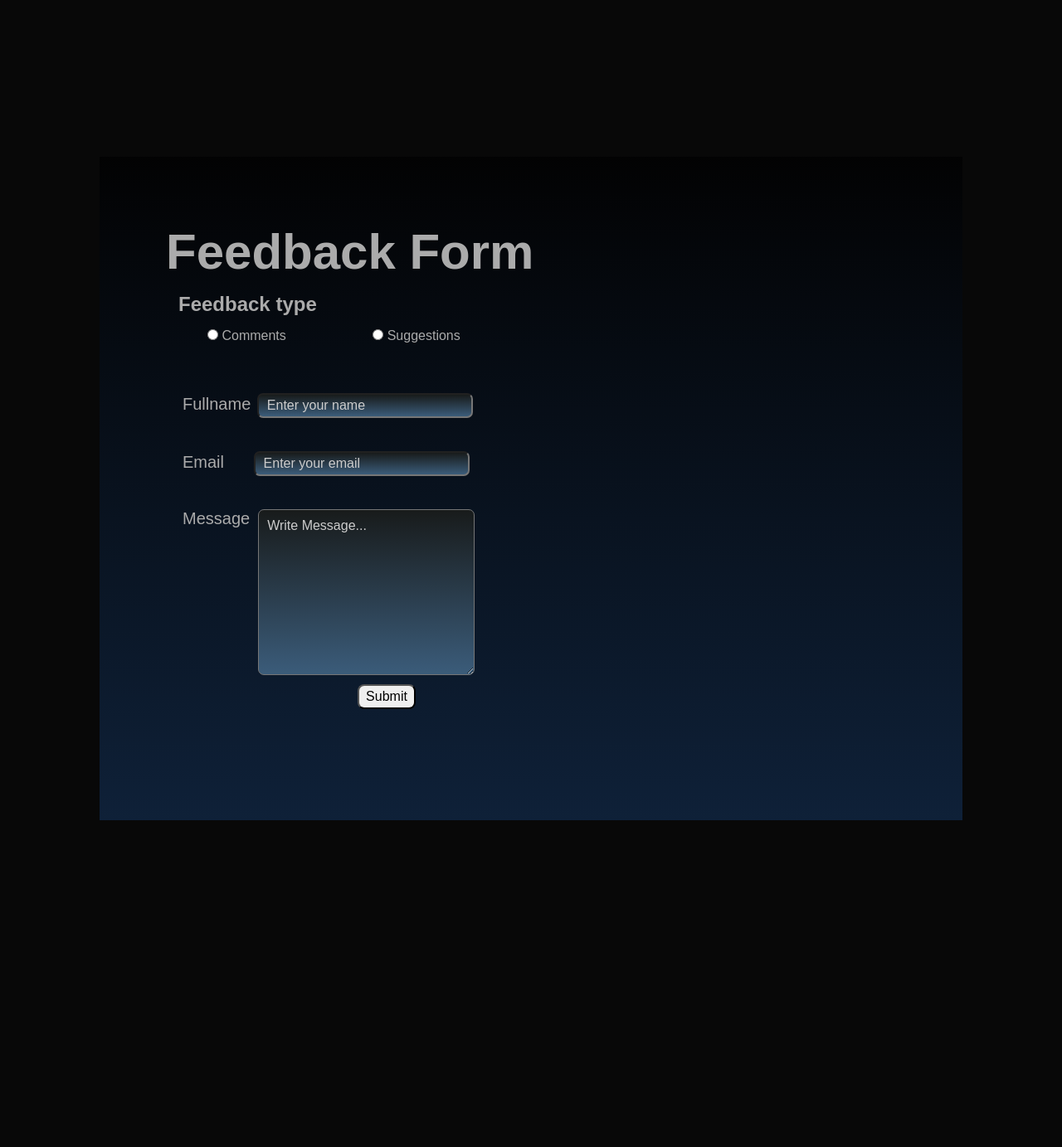
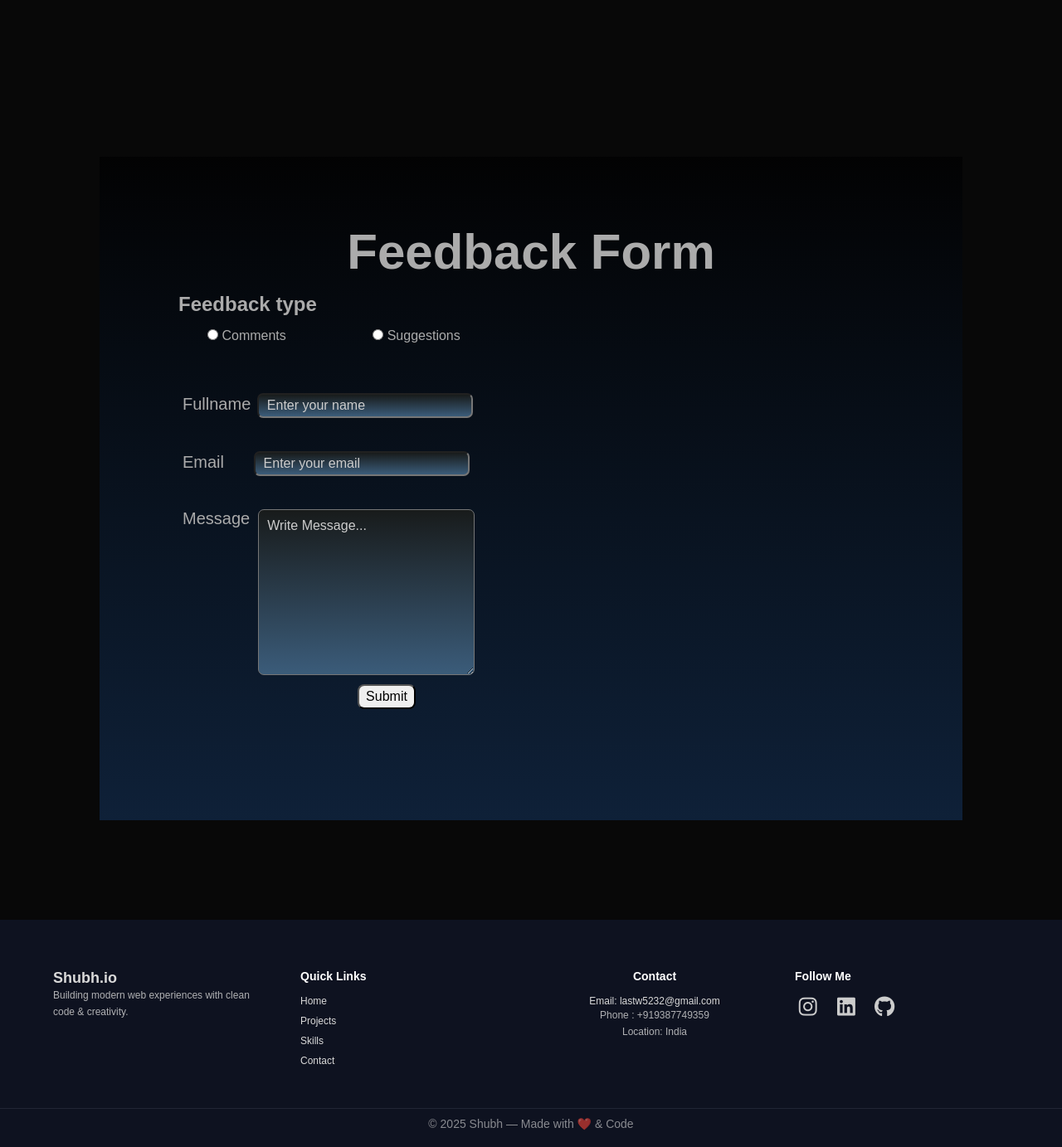
Before and after one commit to itzsubham2006/Portfolilo, a Python web app: template templates/index.html in a window 1280 px wide. Shown: the part 4038-5421 px from the top of the page at 83% size. Before the commit the page ends 5147 px from the top, so only its background shows below. Run offline with Jinja, Linux system fonts and the light colour scheme; the template is opened without the code that fills it, so the values that code supplies are empty; some libraries are stand-ins or nearby versions.

Commit message:
frontend

```diff
--- a/Static/CSS/style.css
+++ b/Static/CSS/style.css
@@ -514,6 +513,8 @@ nav ul li a:hover::after{
 
 #feedback h1{
     font-size: 60px;
+    display: flex;
+    justify-content: center;
 }
 
 
@@ -589,3 +590,132 @@ textarea.input.message-lvl{
 label{
     cursor: pointer;
 }
+
+
+/* -------------------------footer--------------------- */
+
+
+
+
+#footer{
+    width: 100%;
+    height: 200px;
+    background-color:black;
+    padding: 50px 0;
+    margin: 30px 40px 0 40px;
+}
+
+
+.contact a{
+    text-decoration: none;
+    color: white;
+
+
+}
+
+.contact a:hover{
+    text-decoration: underline;
+}
+
+
+.contact{
+    display: inline;
+    text-align: center;
+    position: relative;
+
+
+}
+
+.link{
+    display:block;
+}
+
+.contact ul{
+    list-style: none;
+}
+
+/* ---------- */
+
+
+
+/* Footer Style */
+.footer {
+    background: #0e1220;
+    color: #d9d9d9;
+    padding: 60px 0 20px;
+    font-family: "Poppins", sans-serif;
+}
+
+.footer-container {
+    width: 90%;
+    max-width: 1200px;
+    margin: auto;
+    display: grid;
+    grid-template-columns: repeat(auto-fit, minmax(220px, 1fr));
+    gap: 40px;
+}
+
+
+.footer-section h3 {
+    color: #fff;
+    margin-bottom: 15px;
+}
+
+.footer-section p {
+    opacity: 0.8;
+    line-height: 1.7;
+}
+
+.footer-section ul {
+    list-style: none;
+    padding: 0;
+}
+.footer-section{
+    font-size: 12px;
+    font-weight: 200;
+
+
+}
+
+
+
+.footer-section ul li a {
+    color: #d9d9d9;
+    text-decoration: none;
+    display: inline-block;
+    margin-bottom: 10px;
+    transition: 0.3s;
+}
+
+.footer-section ul li a:hover {
+    color: #ffffff;
+    transform: translateX(5px);
+}
+
+/* Social Icons */
+.social-icons {
+    display: flex;
+    gap: 15px;
+    margin-top: 10px;
+}
+
+.social-icons a {
+    font-size: 25px;
+    color: #ccc;
+    transition: 0.3s ease;
+}
+
+.social-icons a:hover {
+    color: #fff;
+    transform: translateY(-5px) scale(1.1);
+}
+
+
+.footer-bottom {
+    margin-top: 40px;
+    text-align: center;
+    padding-top: 10px;
+    font-size: 14px;
+    opacity: 0.6;
+    border-top: 1px solid #2d3444;
+}
--- a/templates/index.html
+++ b/templates/index.html
@@ -6,6 +6,7 @@
     <title>Port_Folio</title>
     <link rel="stylesheet" href="../Static/CSS/style.css">
     <link rel="stylesheet" href="https://cdnjs.cloudflare.com/ajax/libs/font-awesome/7.0.1/css/all.min.css" integrity="sha512-2SwdPD6INVrV/lHTZbO2nodKhrnDdJK9/kg2XD1r9uGqPo1cUbujc+IYdlYdEErWNu69gVcYgdxlmVmzTWnetw==" crossorigin="anonymous" referrerpolicy="no-referrer" />
+    <script src="https://kit.fontawesome.com/a076d05399.js" crossorigin="anonymous"></script>
 </head>
 <body>
     <div id="header">
@@ -272,7 +273,51 @@
     </div>
 
 
+    <!-- --------------------------footer(contact)---------------------- -->
 
+    <footer class="footer">
+    <div class="footer-container">
+
+        <div class="footer-section brand">
+            <h2>Shubh.io</h2>
+            <p>Building modern web experiences with clean code & creativity.</p>
+        </div>
+
+        <div class="footer-section links">
+            <h3>Quick Links</h3>
+            <ul>
+                <li><a href="#">Home</a></li>
+                <li><a href="#">Projects</a></li>
+                <li><a href="#">Skills</a></li>
+                <li><a href="#">Contact</a></li>
+            </ul>
+        </div>
+
+        <div class="footer-section contact">
+            <h3>Contact</h3>
+            <a href=""></a>Email: lastw5232@gmail.com</a>
+            <p>Phone : +919387749359</p>
+            <p>Location: India</p>
+        </div>
+
+        <div class="footer-section social">
+            <h3>Follow Me</h3>
+            <div class="social-icons">
+                <a href="#"><i class="fa-brands fa-instagram"></i></a>
+                <a href="www.linkedin.com/in/subhampathak"><i class="fa-brands fa-linkedin"></i></a>
+                <a href="www.google.com"><i class="fa-brands fa-github"></i></a>
+            </div>
+        </div>
+
+    </div>
+
+    <div class="footer-bottom">
+        © 2025 Shubh — Made with ❤️ & Code
+    </div>
+</footer>
+
+
+    <script src="https://kit.fontawesome.com/a076d05399.js" crossorigin="anonymous"></script>
     <script src="../Static/JS/script.js"></script>
 </body>
 </html>
```
Also changed, not shown: other parts of Static/CSS/style.css (+2 -3 lines).
